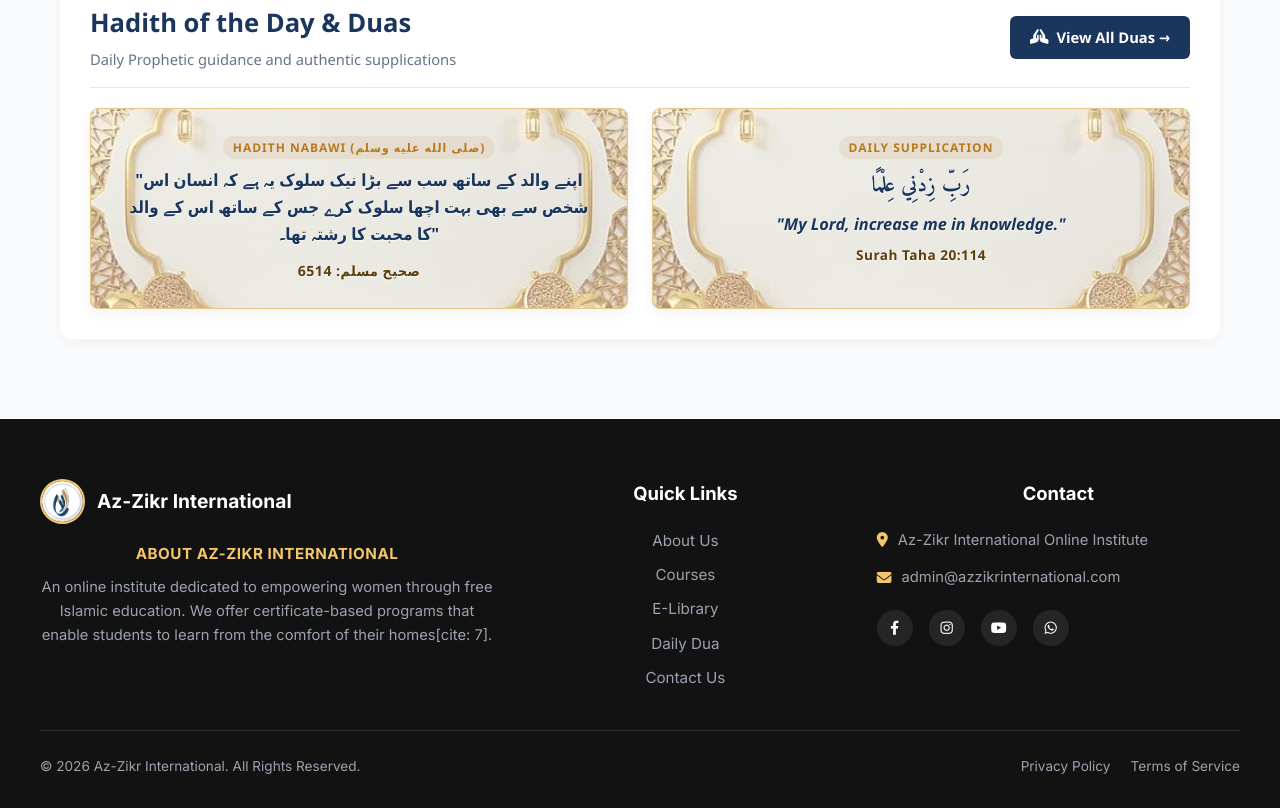
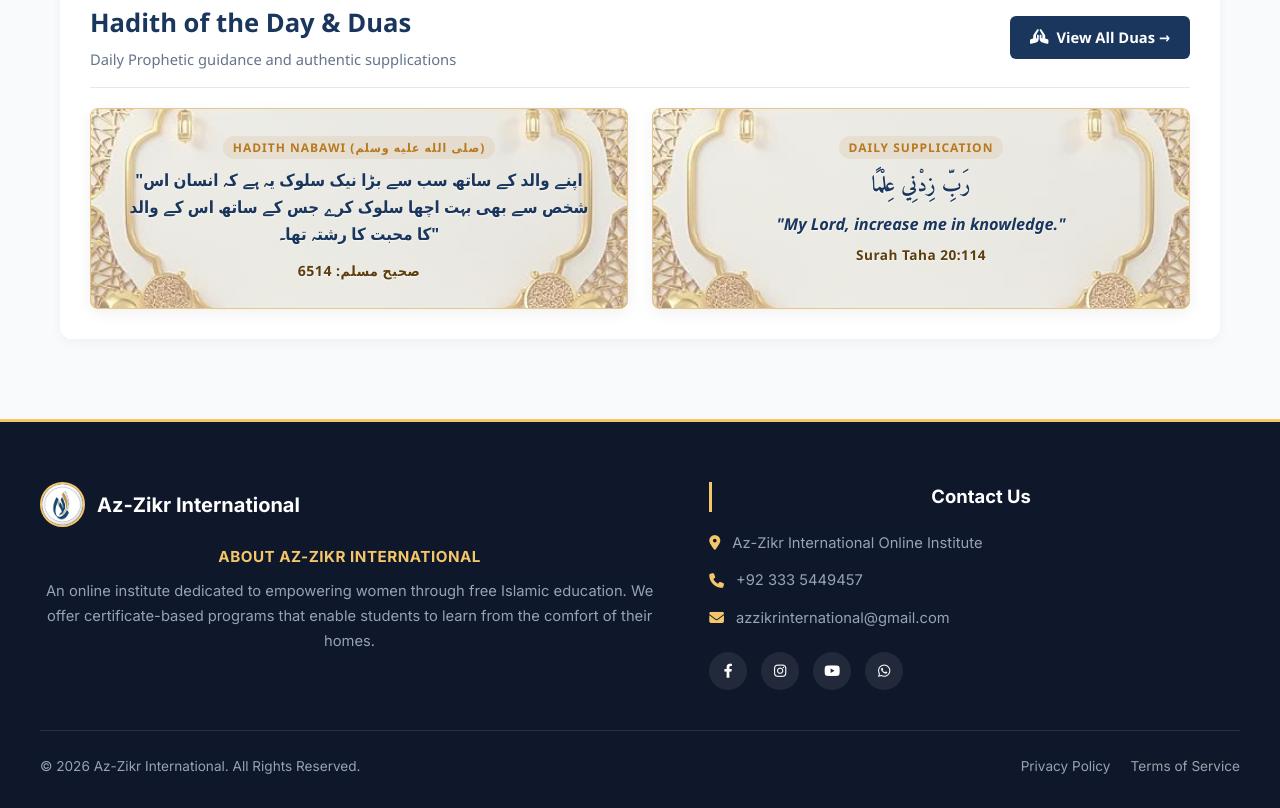
Before and after one commit to azzikrinternational/website, a plain HTML site: page index.html in a window 1280 px wide. Shown: the part 1991-2799 px from the top of the page. Drawn offline with Linux system fonts and the light colour scheme.

Commit message:
Update index.html

```diff
--- a/index.html
+++ b/index.html
@@ -89,7 +89,6 @@
             transition: all 0.3s ease;
         }
 
-        /* Strong text shadows to ensure nav items never wash out on bright image areas */
         header nav a, .logo-text, .header-socials a, .dropdown-btn {
             color: #ffffff !important;
             text-shadow: 0 2px 6px rgba(0, 0, 0, 0.9), 0 0 2px rgba(0, 0, 0, 0.8);
@@ -169,7 +168,6 @@
             transform: translateY(-1px);
         }
 
-        /* Polished Card Hover Transitions */
         .portal-card, .whatsapp-card, .wisdom-card {
             transition: transform 0.3s ease, box-shadow 0.3s ease;
         }
@@ -178,7 +176,6 @@
             box-shadow: 0 10px 28px rgba(0, 0, 0, 0.12);
         }
 
-        /* Responsive handling for mobile devices and landscape rotations */
         @media screen and (max-width: 900px) {
             header {
                 position: fixed;
@@ -324,7 +321,7 @@
     <!-- Main Content Area with Optimized Section Flow -->
     <main style="max-width: 1200px; margin: 40px auto; padding: 0 20px;">
 
-        <!-- 1. Choose Your Learning Method (Updated Navy & Gold Theme) -->
+        <!-- 1. Choose Your Learning Method -->
         <div id="learning-methods" style="scroll-margin-top: 100px; background: #ffffff; padding: 40px 30px; border-radius: 12px; box-shadow: 0 4px 12px rgba(0,0,0,0.04); margin-bottom: 40px; text-align: center; border-top: 4px solid #1a365d;">
             <h2 style="color: #1a365d; font-size: 1.75rem; margin-bottom: 10px;">Choose Your Learning Method</h2>
             <p style="color: #555555; font-size: 1rem; margin-bottom: 30px;">Access our courses either through our self-paced website portal or join our active WhatsApp cohorts.</p>
@@ -441,64 +438,56 @@
 
     </main>
 
-    <!-- Professional 3-Column Footer Styled After Sample -->
-    <footer style="background-color: #121212; color: #d1d5db; padding: 60px 20px 30px 20px; font-family: 'Inter', sans-serif;">
-        <div style="max-width: 1200px; margin: 0 auto; display: grid; grid-template-columns: 1.5fr 1fr 1.2fr; gap: 40px; align-items: start; border-bottom: 1px solid rgba(255, 255, 255, 0.1); padding-bottom: 40px;">
+    <!-- Professional 2-Column Enhanced Footer -->
+    <footer style="background-color: #0f172a; color: #cbd5e1; padding: 60px 20px 30px 20px; font-family: 'Inter', sans-serif; border-top: 3px solid #f3c669;">
+        <div style="max-width: 1200px; margin: 0 auto; display: grid; grid-template-columns: 1.4fr 1.2fr; gap: 50px; align-items: start; border-bottom: 1px solid rgba(255, 255, 255, 0.1); padding-bottom: 40px;">
 
-            <!-- Column 1: Logo & About Az-Zikr International -->
+            <!-- Column 1: About Az-Zikr International -->
             <div>
                 <div style="display: flex; align-items: center; gap: 12px; margin-bottom: 18px;">
                     <img src="logo.jpeg" alt="Az-Zikr International Logo" style="width: 45px; height: 45px; border-radius: 50%; object-fit: cover; border: 2px solid #f3c669;">
-                    <span style="color: #ffffff; font-weight: 800; font-size: 1.2rem;">Az-Zikr International</span>
+                    <span style="color: #ffffff; font-weight: 800; font-size: 1.25rem;">Az-Zikr International</span>
                 </div>
                 <h4 style="color: #f3c669; font-size: 0.95rem; text-transform: uppercase; letter-spacing: 0.5px; margin: 0 0 10px 0;">About Az-Zikr International</h4>
-                <p style="font-size: 0.92rem; color: #9ca3af; line-height: 1.6; margin: 0;">
-                    An online institute dedicated to empowering women through free Islamic education. We offer certificate-based programs that enable students to learn from the comfort of their homes[cite: 7].
+                <p style="font-size: 0.92rem; color: #94a3b8; line-height: 1.7; margin: 0;">
+                    An online institute dedicated to empowering women through free Islamic education. We offer certificate-based programs that enable students to learn from the comfort of their homes.
                 </p>
             </div>
 
-            <!-- Column 2: Quick Links -->
+            <!-- Column 2: Contact & Socials -->
             <div>
-                <h3 style="color: #ffffff; font-size: 1.15rem; font-weight: 700; margin-top: 0; margin-bottom: 20px;">Quick Links</h3>
-                <ul style="list-style: none; padding: 0; margin: 0; display: flex; flex-direction: column; gap: 10px;">
-                    <li><a href="about.html" style="color: #9ca3af; text-decoration: none; font-size: 0.95rem; transition: color 0.2s;">About Us</a></li>
-                    <li><a href="courses.html" style="color: #9ca3af; text-decoration: none; font-size: 0.95rem; transition: color 0.2s;">Courses</a></li>
-                    <li><a href="elibrary.html" style="color: #9ca3af; text-decoration: none; font-size: 0.95rem; transition: color 0.2s;">E-Library</a></li>
-                    <li><a href="dua.html" style="color: #9ca3af; text-decoration: none; font-size: 0.95rem; transition: color 0.2s;">Daily Dua</a></li>
-                    <li><a href="contact.html" style="color: #9ca3af; text-decoration: none; font-size: 0.95rem; transition: color 0.2s;">Contact Us</a></li>
-                </ul>
-            </div>
-
-            <!-- Column 3: Contact & Socials -->
-            <div>
-                <h3 style="color: #ffffff; font-size: 1.15rem; font-weight: 700; margin-top: 0; margin-bottom: 20px;">Contact</h3>
-                <div style="display: flex; flex-direction: column; gap: 14px; margin-bottom: 20px;">
-                    <div style="display: flex; align-items: flex-start; gap: 10px; font-size: 0.92rem; color: #9ca3af;">
+                <h3 style="color: #ffffff; font-size: 1.15rem; font-weight: 700; margin-top: 0; margin-bottom: 20px; border-left: 3px solid #f3c669; padding-left: 10px;">Contact Us</h3>
+                <div style="display: flex; flex-direction: column; gap: 14px; margin-bottom: 22px;">
+                    <div style="display: flex; align-items: flex-start; gap: 12px; font-size: 0.92rem; color: #94a3b8;">
                         <i class="fa-solid fa-location-dot" style="color: #f3c669; margin-top: 4px;"></i>
                         <span>Az-Zikr International Online Institute</span>
                     </div>
-                    <div style="display: flex; align-items: center; gap: 10px; font-size: 0.92rem; color: #9ca3af;">
+                    <div style="display: flex; align-items: center; gap: 12px; font-size: 0.92rem; color: #94a3b8;">
+                        <i class="fa-solid fa-phone" style="color: #f3c669;"></i>
+                        <span>+92 333 5449457</span>
+                    </div>
+                    <div style="display: flex; align-items: center; gap: 12px; font-size: 0.92rem; color: #94a3b8;">
                         <i class="fa-solid fa-envelope" style="color: #f3c669;"></i>
-                        <span>admin@azzikrinternational.com</span>
+                        <span>azzikrinternational@gmail.com</span>
                     </div>
                 </div>
                 <!-- Social Icons -->
-                <div style="display: flex; gap: 16px; align-items: center;">
-                    <a href="https://facebook.com/profile.php?id=61589858578851" target="_blank" style="color: #ffffff; background: rgba(255,255,255,0.08); width: 36px; height: 36px; border-radius: 50%; display: flex; align-items: center; justify-content: center; text-decoration: none; transition: background 0.2s;"><i class="fa-brands fa-facebook-f"></i></a>
-                    <a href="https://www.instagram.com/azzikr_international/" target="_blank" style="color: #ffffff; background: rgba(255,255,255,0.08); width: 36px; height: 36px; border-radius: 50%; display: flex; align-items: center; justify-content: center; text-decoration: none; transition: background 0.2s;"><i class="fa-brands fa-instagram"></i></a>
-                    <a href="https://www.youtube.com/@Az-ZikrInternational" target="_blank" style="color: #ffffff; background: rgba(255,255,255,0.08); width: 36px; height: 36px; border-radius: 50%; display: flex; align-items: center; justify-content: center; text-decoration: none; transition: background 0.2s;"><i class="fa-brands fa-youtube"></i></a>
-                    <a href="https://whatsapp.com/channel/0029ValPqOn4dTnRuL2at41q" target="_blank" style="color: #ffffff; background: rgba(255,255,255,0.08); width: 36px; height: 36px; border-radius: 50%; display: flex; align-items: center; justify-content: center; text-decoration: none; transition: background 0.2s;"><i class="fa-brands fa-whatsapp"></i></a>
+                <div style="display: flex; gap: 14px; align-items: center;">
+                    <a href="https://facebook.com/profile.php?id=61589858578851" target="_blank" style="color: #ffffff; background: rgba(255,255,255,0.08); width: 38px; height: 38px; border-radius: 50%; display: flex; align-items: center; justify-content: center; text-decoration: none; transition: background 0.2s, color 0.2s;" title="Facebook"><i class="fa-brands fa-facebook-f"></i></a>
+                    <a href="https://www.instagram.com/azzikr_international/" target="_blank" style="color: #ffffff; background: rgba(255,255,255,0.08); width: 38px; height: 38px; border-radius: 50%; display: flex; align-items: center; justify-content: center; text-decoration: none; transition: background 0.2s, color 0.2s;" title="Instagram"><i class="fa-brands fa-instagram"></i></a>
+                    <a href="https://www.youtube.com/@Az-ZikrInternational" target="_blank" style="color: #ffffff; background: rgba(255,255,255,0.08); width: 38px; height: 38px; border-radius: 50%; display: flex; align-items: center; justify-content: center; text-decoration: none; transition: background 0.2s, color 0.2s;" title="YouTube"><i class="fa-brands fa-youtube"></i></a>
+                    <a href="https://whatsapp.com/channel/0029ValPqOn4dTnRuL2at41q" target="_blank" style="color: #ffffff; background: rgba(255,255,255,0.08); width: 38px; height: 38px; border-radius: 50%; display: flex; align-items: center; justify-content: center; text-decoration: none; transition: background 0.2s, color 0.2s;" title="WhatsApp"><i class="fa-brands fa-whatsapp"></i></a>
                 </div>
             </div>
 
         </div>
 
         <!-- Copyright Row -->
-        <div style="max-width: 1200px; margin: 25px auto 0 auto; display: flex; justify-content: space-between; align-items: center; flex-wrap: wrap; gap: 15px; font-size: 0.85rem; color: #9ca3af;">
+        <div style="max-width: 1200px; margin: 25px auto 0 auto; display: flex; justify-content: space-between; align-items: center; flex-wrap: wrap; gap: 15px; font-size: 0.85rem; color: #94a3b8;">
             <p style="margin: 0;">&copy; 2026 Az-Zikr International. All Rights Reserved.</p>
             <div style="display: flex; gap: 20px;">
-                <a href="privacy.html" style="color: #9ca3af; text-decoration: none;">Privacy Policy</a>
-                <a href="terms.html" style="color: #9ca3af; text-decoration: none;">Terms of Service</a>
+                <a href="privacy.html" style="color: #94a3b8; text-decoration: none; transition: color 0.2s;">Privacy Policy</a>
+                <a href="terms.html" style="color: #9ca3af; text-decoration: none; transition: color 0.2s;">Terms of Service</a>
             </div>
         </div>
     </footer>
```
